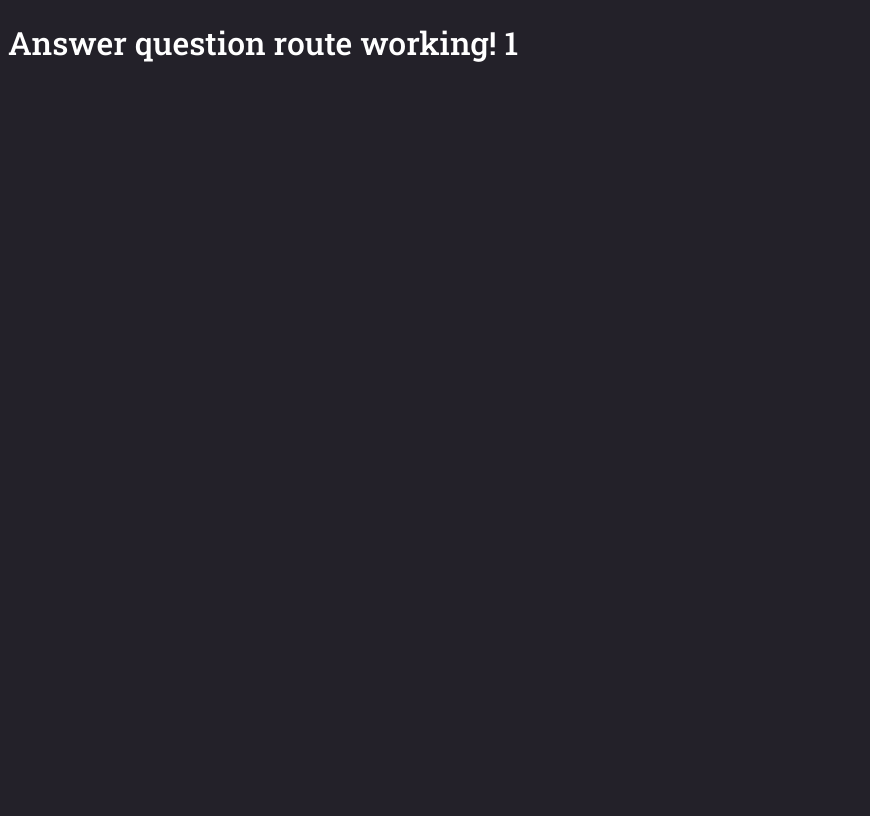
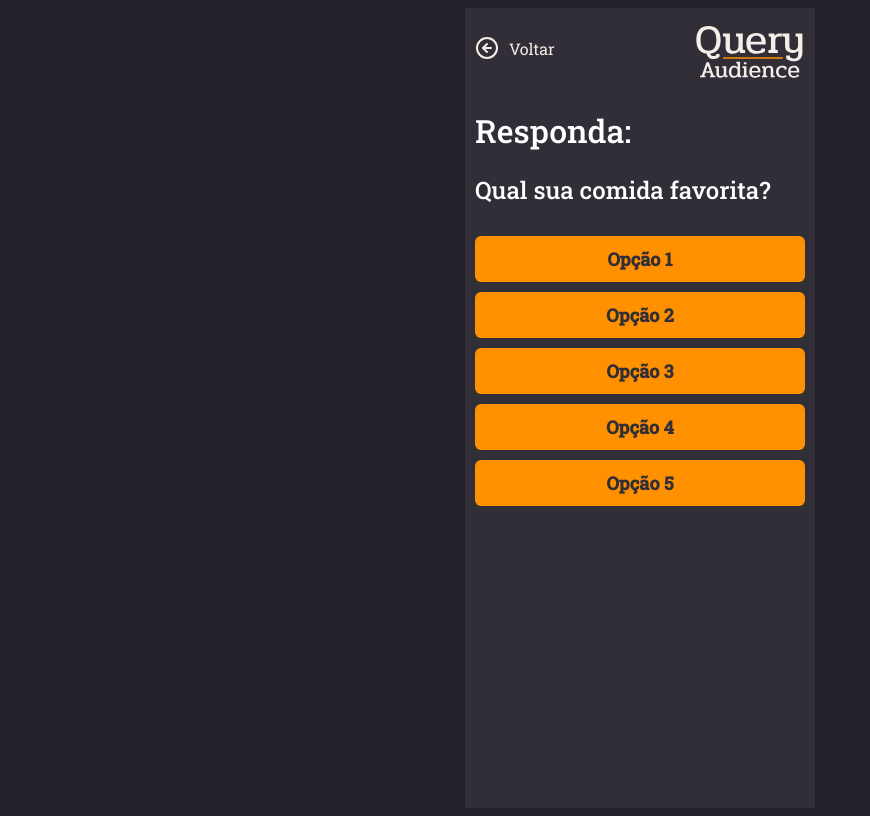
Before and after one commit to Bignotto/qa-web, a React (Create React App) app: page /answer/1 in a window 1280 px wide. Shown: the whole page, without its empty margins (0-870 px from the left). Built offline with nearby package versions, Linux system fonts and the light colour scheme.

Commit message:
created answer question page

```diff
--- a/src/pages/AnswerQuestion/index.tsx
+++ b/src/pages/AnswerQuestion/index.tsx
@@ -1,12 +1,9 @@
 import React from "react";
-import { useParams } from "react-router-dom";
+import { useParams, Link } from "react-router-dom";
+import { FiArrowLeftCircle } from "react-icons/fi";
 
-// import TextArea from "../../components/TextArea/TextArea";
-// import Button from "../../components/Button/Button";
-// import Input from "../../components/Input/Input";
-// import { Container, Content, QuestionForm } from "./styles";
-
-// import logo from "../../assets/logo.svg";
+import logo from "../../assets/logo.svg";
+import "./styles.css";
 
 interface ParamTypes {
   questionId: string;
@@ -15,7 +12,28 @@ interface ParamTypes {
 const AnswerQuestion: React.FC = () => {
   const { questionId } = useParams<ParamTypes>();
 
-  return <h1>Answer question route working! {questionId}</h1>;
+  return (
+    <div id="page-answer">
+      <header>
+        <div className="back-link">
+          <Link to="/">
+            <FiArrowLeftCircle size="24" />
+            Voltar
+          </Link>
+        </div>
+        <img src={logo} alt="Quey Audience" />
+      </header>
+      <h1>Responda:</h1>
+      <h2>Qual sua comida favorita?</h2>
+      <div className="question-options">
+        <button>Opção 1</button>
+        <button>Opção 2</button>
+        <button>Opção 3</button>
+        <button>Opção 4</button>
+        <button>Opção 5</button>
+      </div>
+    </div>
+  );
 };
 
 export default AnswerQuestion;
--- /dev/null
+++ b/src/pages/AnswerQuestion/styles.css
@@ -0,0 +1,70 @@
+#page-answer {
+  background: #312e38;
+  width: 100%;
+  max-width: 350px;
+  height: 100vh;
+  margin: 0 auto;
+}
+
+#page-answer header {
+  flex: 1;
+  flex-direction: row;
+  display: flex;
+  justify-content: space-between;
+  align-items: center;
+  padding: 0 10px 0 10px;
+}
+
+#page-answer header img {
+  height: 80px;
+}
+
+#page-answer header .back-link {
+  display: flex;
+  flex-direction: row;
+  align-items: center;
+}
+
+#page-answer header .back-link a {
+  display: block;
+  color: #f4ede8;
+  text-decoration: none;
+  transition: color 0.2s;
+  display: flex;
+  align-items: center;
+}
+#page-answer header .back-link a:hover {
+  color: #bebebe;
+}
+
+#page-answer header .back-link a svg {
+  margin-right: 10px;
+}
+
+#page-answer h1,
+h2 {
+  padding: 0 10px 0 10px;
+}
+
+#page-answer .question-options {
+  flex-direction: column;
+  padding: 0 10px 0 10px;
+}
+#page-answer .question-options button {
+  width: 100%;
+  height: 46px;
+  background: #ff9000;
+  border-radius: 6px;
+  color: #312e38;
+  font-weight: bold;
+  font-size: 18px;
+  border: 0;
+  align-self: flex-end;
+  margin-top: 10px;
+  transition: background-color 0.2s;
+  cursor: pointer;
+}
+
+#page-answer .question-options button :hover {
+  background: #ffcd8b;
+}
--- a/src/pages/AskQuestion/index.tsx
+++ b/src/pages/AskQuestion/index.tsx
@@ -1,5 +1,5 @@
 import React from "react";
-import { useHistory, useLocation, Link } from "react-router-dom";
+import { Link } from "react-router-dom";
 
 import { FiArrowLeftCircle } from "react-icons/fi";
 import "./styles.css";
```
